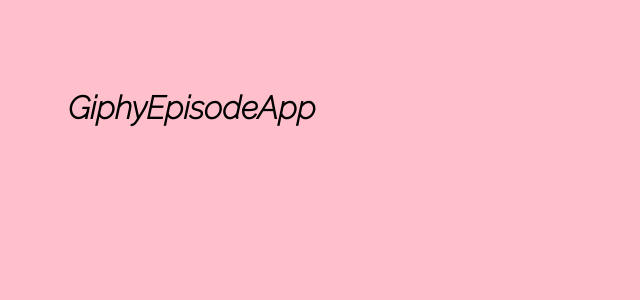
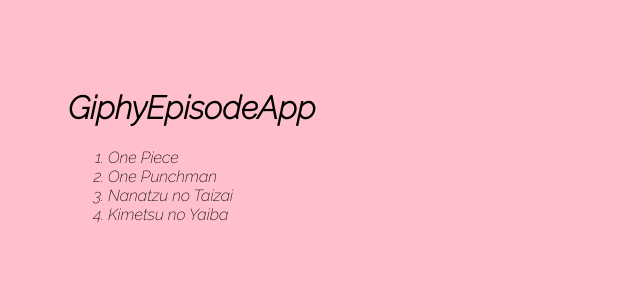
Before and after one commit to SilvanaZ/giphy-Episode, a React (Vite) app in the folder giphy-episode/: page / in a window 1280 px wide. Shown: the top 300 px of the page, without its empty margins (0-640 px from the left). Built offline with nearby package versions, Linux system fonts and the light colour scheme.

Commit message:
Update GiphyEpisodeApp.jsx

```diff
--- a/giphy-episode/src/GiphyEpisodeApp.jsx
+++ b/giphy-episode/src/GiphyEpisodeApp.jsx
@@ -1,13 +1,24 @@
-import React from "react";
+import React, { useState } from "react";
 
 export const GiphyEpisodeApp = () => {
+
+    const [categories, setCategories] = useState(['One Piece', 'One Punchman', 'Nanatzu no Taizai', 'Kimetsu no Yaiba']);
+
+    console.log(categories)
     return (
         <>
             {/* titulo */}
             <h1> GiphyEpisodeApp</h1>
+
             {/* Input */}
 
             {/* Listado de Gif */}
+            <ol>
+                {categories.map(category => {
+                    return <li key={category}>{category}</li>
+                })}
+            </ol>
+
             {/* Gif Item */}
         </>
     )
```
